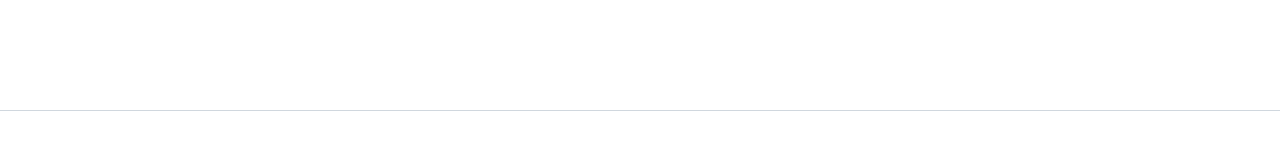
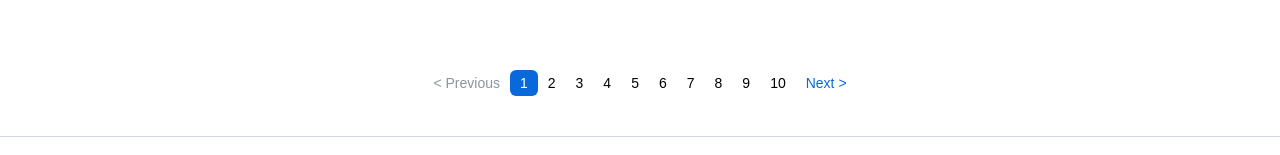
Before and after one commit to Doongiho/-GitHubIssues, a React (Create React App) app: page / in a window 1280 px wide. Shown: the part 336-491 px from the top of the page. Built offline with nearby package versions, Linux system fonts and the light colour scheme.

Commit message:
component: 페이지네이션 컴포넌트 생성

```diff
--- a/src/ListContainer.js
+++ b/src/ListContainer.js
@@ -4,17 +4,20 @@ import Button from "./components/Button"
 import ListItem from "./components/ListItem"
 import ListItemLayout from "./components/ListItemLayout"
 import Modal from "./components/Modal"
+import Pageination from "./components/Pageination"
 import cx from "clsx"
 
 export default function ListContainer() {
   const [inputValue, setInputValue] = useState("is:pr is:open")
   const [list, setList] = useState([])
+  const [page, setPage] = useState(1)
 
   useEffect(() => {
     console.log({ inputValue })
   }, [inputValue])
 
   return (
+    <>
       <div className={styles.listContainer}>
         <div className={styles.topSection}>
           <input
@@ -37,7 +40,7 @@ export default function ListContainer() {
           <ListFilter onChangeFilter={(filteredData) => {}} />
         </ListItemLayout>
         <div className={styles.container}>
-        {list.map((ListItem, index) => (
+          {list.map((listItem, index) => (
             <ListItem
               key={index}
               badges={[
@@ -50,6 +53,14 @@ export default function ListContainer() {
           ))}
         </div>
       </div>
+      <div className={styles.PageinationContainer}>
+        <Pageination
+          maxPage={10}
+          currentPage={page}
+          onClickPageButton={(number) => setPage(number)}
+        />
+      </div>
+    </>
   )
 }
 
--- a/src/ListContainer.module.css
+++ b/src/ListContainer.module.css
@@ -63,3 +63,8 @@
 .filterItem{
     position: relative;
 }
+
+.PageinationContainer{
+    display: flex;
+    justify-content: center;
+}
--- /dev/null
+++ b/src/components/Pageination.js
@@ -0,0 +1,41 @@
+import styles from "./Pageination.module.css"
+import cx from "clsx"
+
+export default function Pageination({
+  currentPage,
+  maxPage,
+  onClickPageButton,
+}) {
+  return (
+    <div>
+      <button
+        className={cx(styles.button, styles.blueButton)}
+        disabled={currentPage === 1}
+      >
+        {`< Previous`}
+      </button>
+      {new Array(maxPage).fill(null).map((_, idx) => (
+        <PageButton
+          number={idx + 1}
+          onClick={onClickPageButton}
+          selected={idx + 1 === currentPage}
+        />
+      ))}
+      <button
+        className={cx(styles.button, styles.blueButton)}
+        disabled={currentPage === maxPage}
+      >{`Next >`}</button>
+    </div>
+  )
+}
+
+function PageButton({ onClick, number, selected }) {
+  return (
+    <button
+      className={cx(styles.button, { [styles.selected]: selected })}
+      onClick={() => onClick(number)}
+    >
+      {number}
+    </button>
+  )
+}
--- /dev/null
+++ b/src/components/Pageination.module.css
@@ -0,0 +1,31 @@
+.button{
+    border: none;
+    box-shadow: none;
+    background: none;
+    font-size: 14px;
+    padding: 5px 10px;
+    border-radius: 6px;
+    cursor: pointer;
+}
+
+.button:hover{
+    border: 1px solid #d0d7de;
+}
+
+.selected{
+    background: #0969da;
+    color: #ffffff;
+}
+
+.blueButton{
+    color: #0969da;
+}
+
+.blueButton:disabled{
+    color: #8c959f;
+    cursor:not-allowed;
+}
+
+.blueButton:disabled:hover{
+    border: none;
+}
```
Lines whose indentation alone changed are shown as unchanged.
